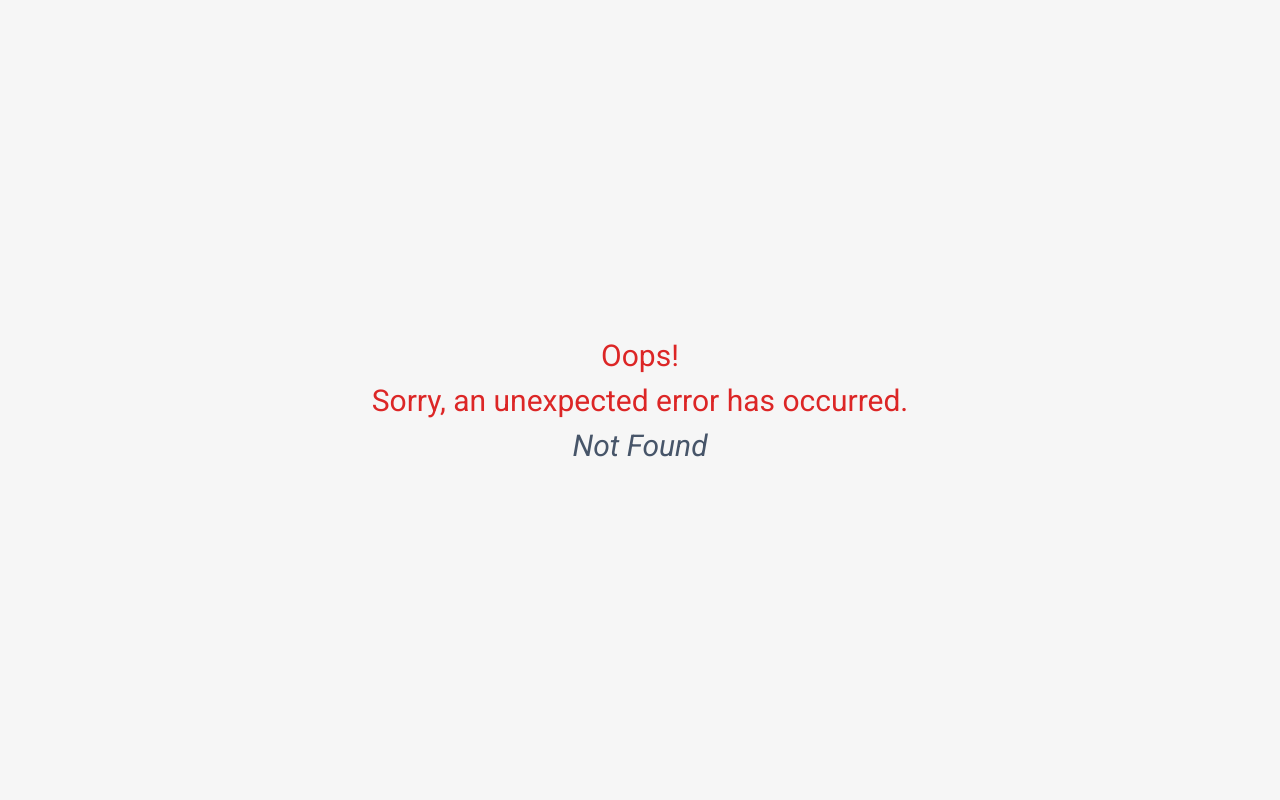
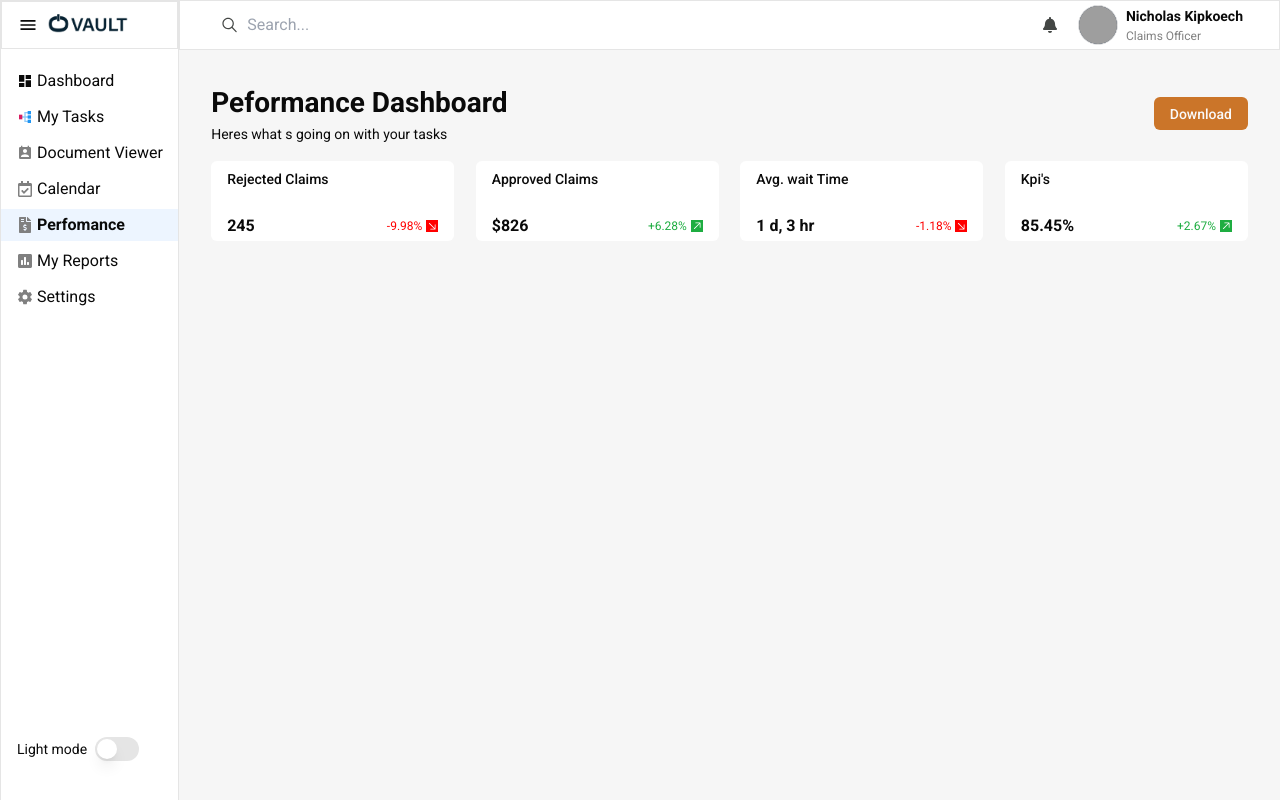
Before and after one commit to Nicholas-Kipkoech/Bima-Vault, a React (Vite) app: page /perfomance in a window 1280 px wide. Before the commit this address had no page. Built offline with nearby package versions, Linux system fonts and the light colour scheme; grey boxes are pictures that could not be loaded.

Commit message:
add new updates

```diff
--- a/package.json
+++ b/package.json
@@ -29,6 +29,7 @@
     "react-dom": "^18.3.1",
     "react-icons": "^5.3.0",
     "react-router-dom": "^6.26.2",
+    "recharts": "^2.12.7",
     "styled-components": "^6.1.13",
     "tailwind-merge": "^2.5.2",
     "tailwindcss-animate": "^1.0.7"
--- a/src/main.tsx
+++ b/src/main.tsx
@@ -7,6 +7,9 @@ import ErrorPage from './pages/error/error-page.tsx'
 import App from './App.tsx'
 import Layout from './pages/Layout.tsx'
 import Tasks from './pages/tasks/Tasks.tsx'
+import DocumentViewer from './pages/document-viewer/DocumentViewer.tsx'
+import Calendar from './pages/calendar/Calendar.tsx'
+import MyPerfomance from './pages/perfomance/MyPerfomance.tsx'
 
 const router = createBrowserRouter([
   {
@@ -34,6 +37,30 @@ const router = createBrowserRouter([
       </Layout>
     ),
   },
+  {
+    path: '/document-viewer',
+    element: (
+      <Layout>
+        <DocumentViewer />
+      </Layout>
+    ),
+  },
+  {
+    path: '/calendar',
+    element: (
+      <Layout>
+        <Calendar />
+      </Layout>
+    ),
+  },
+  {
+    path: '/perfomance',
+    element: (
+      <Layout>
+        <MyPerfomance />
+      </Layout>
+    ),
+  },
 ])
 
 createRoot(document.getElementById('root')!).render(
--- /dev/null
+++ b/src/pages/calendar/Calendar.tsx
@@ -0,0 +1,7 @@
+import React from 'react'
+
+const Calendar: React.FC<{}> = () => {
+  return <div>Work in progress</div>
+}
+
+export default Calendar
--- /dev/null
+++ b/src/pages/document-viewer/DocumentViewer.tsx
@@ -0,0 +1,7 @@
+import React from 'react'
+
+const DocumentViewer: React.FC<{}> = () => {
+  return <div>Work in progress</div>
+}
+
+export default DocumentViewer
--- /dev/null
+++ b/src/pages/perfomance/MyPerfomance.tsx
@@ -0,0 +1,79 @@
+import { Button } from '@/components/ui/button'
+import { GoArrowDownRight, GoArrowUpRight } from 'react-icons/go'
+
+import React from 'react'
+
+interface IPerfomanceCustomCard {
+  name: string
+  count: number | string
+  percentage: string | number
+}
+
+const CustomCard: React.FC<IPerfomanceCustomCard> = ({
+  name,
+  count,
+  percentage,
+}) => {
+  const color = String(percentage).startsWith('-') ? 'red' : '#1EAD41'
+  return (
+    <div className="bg-white p-2 px-4 w-[15.2rem] h-[5rem] rounded-md">
+      <div className="flex flex-col justify-between gap-6">
+        <span className="font-[500] text-[14px]">{name}</span>
+        <div className="flex justify-between">
+          <span className="font-bold">{count}</span>
+          <div className="flex gap-1 items-center">
+            <span style={{ color: color }} className="text-[12px]">
+              {percentage}
+            </span>
+            {String(percentage).startsWith('-') ? (
+              <GoArrowDownRight
+                color="white"
+                style={{ backgroundColor: color }}
+                size={12}
+              />
+            ) : (
+              <GoArrowUpRight
+                color="white"
+                style={{ backgroundColor: color }}
+                size={12}
+              />
+            )}
+          </div>
+        </div>
+      </div>
+    </div>
+  )
+}
+
+const MyPerfomance = () => {
+  return (
+    <div>
+      <div className="flex items-center justify-between">
+        <div className="flex flex-col">
+          <span className="text-[28px] font-bold">Peformance Dashboard</span>
+          <span className="text-[14px]">
+            Heres what s going on with your tasks
+          </span>
+        </div>
+        <Button className="bg-[#cb7529] h-[33px]">Download</Button>
+      </div>
+      <div className="flex justify-between mt-4">
+        <CustomCard name="Rejected Claims" count={245} percentage={'-9.98%'} />
+        <CustomCard
+          name="Approved Claims"
+          count={'$826'}
+          percentage={'+6.28%'}
+        />
+        <CustomCard
+          name="Avg. wait Time"
+          count={'1 d, 3 hr'}
+          percentage={'-1.18%'}
+        />
+        <CustomCard name="Kpi's" count={'85.45%'} percentage={'+2.67%'} />
+      </div>
+      <div className="bg-white"></div>
+    </div>
+  )
+}
+
+export default MyPerfomance
```
Also changed, not shown: 1 other file (tests, documents, lock files or other folders).
